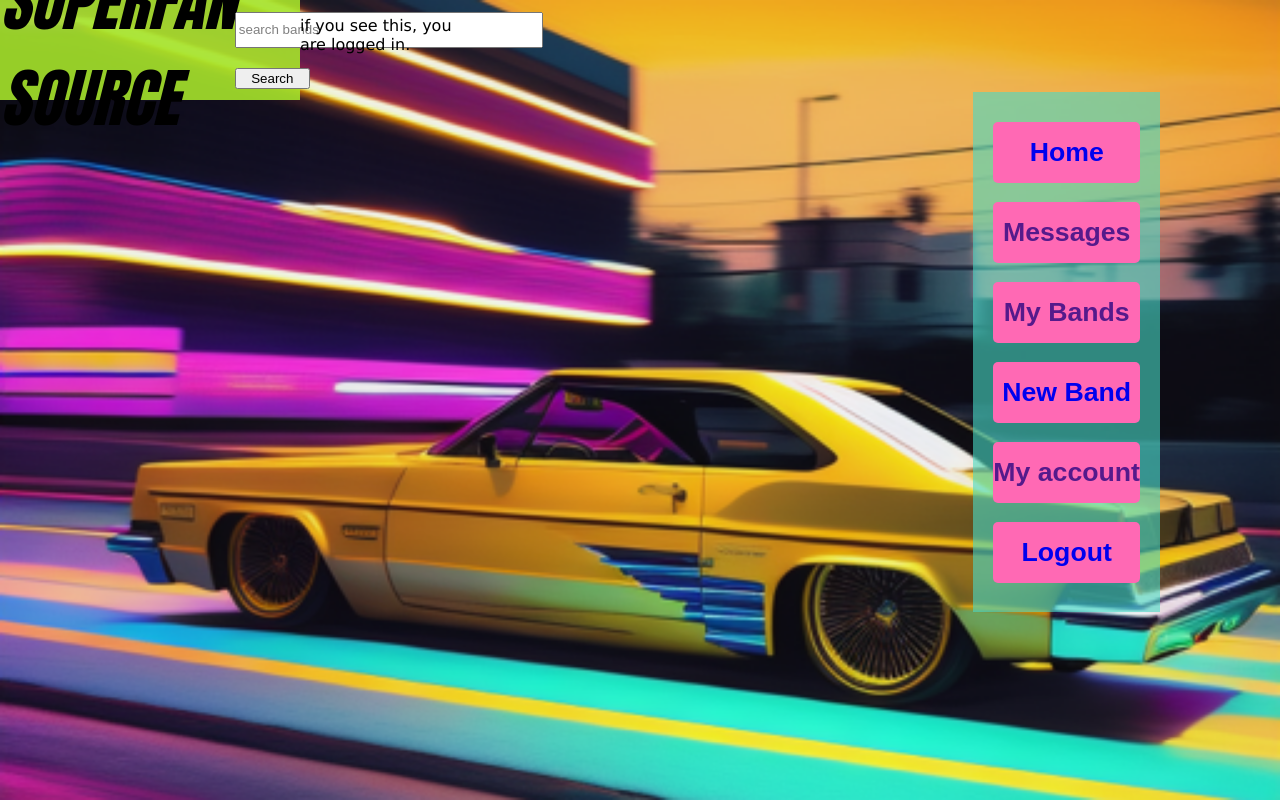
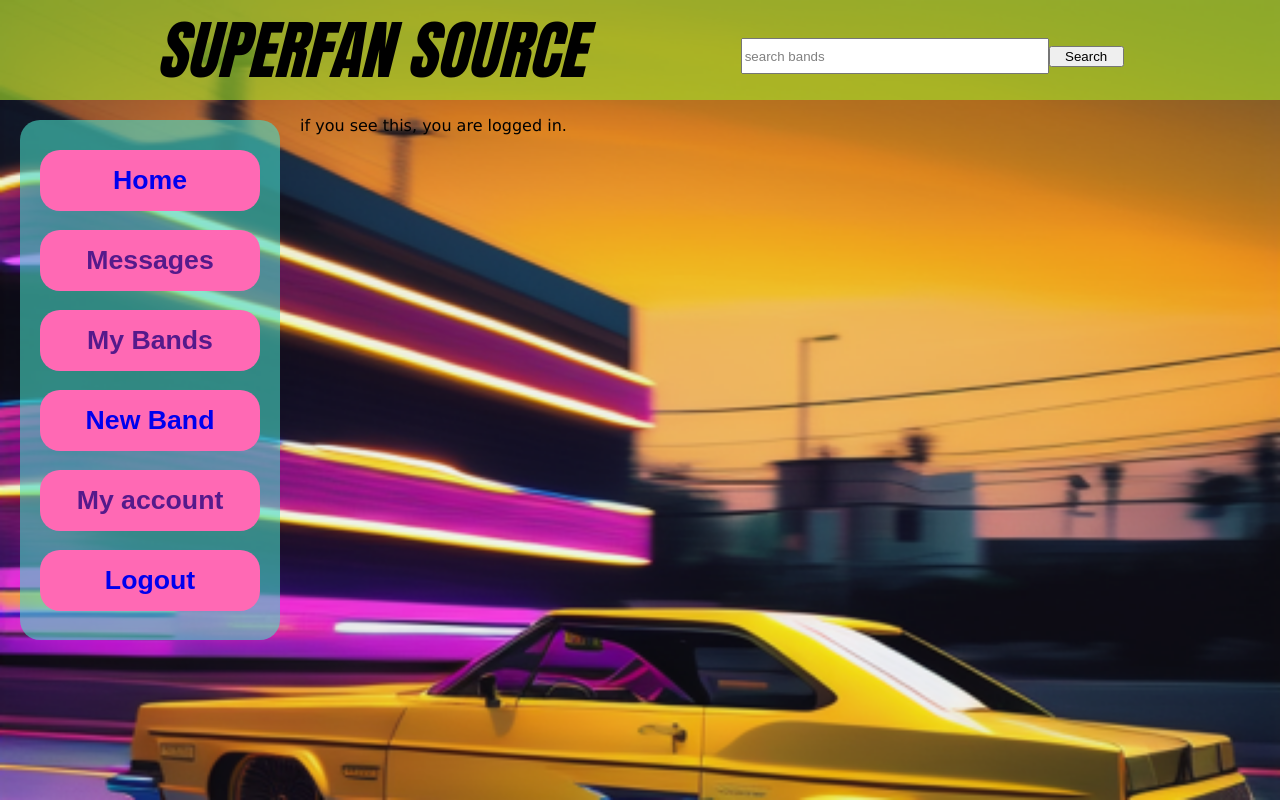
Before and after one commit to littsdj/superfan-source, a Vue app in the folder vue/: page / in a window 1280 px wide. Built offline with nearby package versions, Linux system fonts and the light colour scheme; sample sign-in values are in the browser's storage.

Commit message:
final push before 9/28/23 demo

```diff
--- a/vue/src/components/BandPage.vue
+++ b/vue/src/components/BandPage.vue
@@ -1,7 +1,7 @@
 <template>
-  <div>
+  <div id = "content">
     <div class="bandInfo">
-      <img
+      <img id="coverPhoto"
         src="../images/dancingJukeBox.gif"
         alt="Loading"
         v-show="isLoading"
@@ -107,8 +107,16 @@ export default {
   display: flex;
   flex-direction: column;
   align-items: center;
+
 }
 #uploadButton {
   width: 100px;
 }
+
+#coverPhoto {
+  width: 200px;
+}
+#content {
+  overflow-y: auto;
+}
 </style>
--- a/vue/src/components/TitleBar.vue
+++ b/vue/src/components/TitleBar.vue
@@ -49,7 +49,7 @@ export default {
     166,
     228,
     43,
-    0.9
+    0.6
   );
   justify-content: space-evenly;
   margin: 0;
--- a/vue/src/components/sidebar.vue
+++ b/vue/src/components/sidebar.vue
@@ -40,6 +40,7 @@ export default {};
   margin: 20px;
   justify-content: space-around;
   height: 60vh;
+  border-radius: 20px;
 }
 .navLink {
   padding-top: 15px;
@@ -50,7 +51,7 @@ export default {};
   font-family: fantasy;
   opacity: 1;
   background-color: rgb(255, 105, 180, 1);
-  border-radius: 5px;
+  border-radius: 20px;
   border-color: black;
 }
 .sidebar * {
--- a/vue/src/views/Home.vue
+++ b/vue/src/views/Home.vue
@@ -1,12 +1,13 @@
 <template>
   <div class="background"> <!-- background image is stored  -->
-        <title-bar/>
-        <div class="body">
-            <sidebar />
+        <title-bar class="header"/>
 
-            <p>if you see this, you are logged in.</p>
+        <sidebar class="sidebar"/>
+        <div class="content">
+          <p>if you see this, you are logged in.</p>
         </div>
-    </div>
+
+  </div>
 </template>
 
 <script>
@@ -23,15 +24,33 @@ export default {
   .background{
     background: url('../images/Yellow-lowrider.png');
     background-size: cover;
-    background-position: center;
-    min-height: 100vh;
+    background-position: cover;
+    position: fixed;
+    height:100vh;
+    width: 100vw;
+    display:grid;
+    grid-template-columns: 300px 1fr 100px;
+    grid-template-rows: 100px 1fr 50px ;
+    grid-template-areas: "header header header"
+                          "navigation content . "
+                          ". . .";
+    gap: 40xp
+  }
+  .header {
+    grid-area: header;
+  }
+  .sidebar {
+    grid-area: navigation;
+  }
+  .content {
+    grid-area: content;
   }
 
-  .body {
+  /* .body {
     display: grid;
     align-items: center;
     justify-content: center;
     grid-template-columns: 1fr 2fr 1fr;
     gap: 2px;
-  }
+  } */
 </style>
--- a/vue/src/views/Login.vue
+++ b/vue/src/views/Login.vue
@@ -121,7 +121,7 @@ export default {
     0.9
   ); /* Black background color with opacity */
   color: rgb(0, 0, 0); /* Hot pink text color */
-  border-radius: 10px;
+  border-radius: 20px;
   box-shadow: 0 0 10px rgba(0, 0, 0, 0.2);
   padding: 20px;
   max-width: 400px;
--- a/vue/src/views/Register.vue
+++ b/vue/src/views/Register.vue
@@ -1,6 +1,12 @@
 <template>
   <div id="register" class="text-center">
-    <div class="register-background"></div> <!-- Create a separate div for background -->
+    <div class="register-background"></div>
+
+    <!-- Create a separate div for background -->
+    <div>
+      <div class="headerBox">
+        <h1 id="header">SUPERFAN SOURCE</h1>
+      </div>
       <form @submit.prevent="register" class="register-box">
         <h1>Create Account</h1>
         <div role="alert" v-if="registrationErrors">
@@ -8,52 +14,74 @@
         </div>
         <div class="form-input-group">
           <label for="username">Username:</label>
-        <input type="text" id="username" v-model="user.username" required autofocus />
+          <input
+            type="text"
+            id="username"
+            v-model="user.username"
+            required
+            autofocus
+          />
         </div>
         <div class="form-input-group">
           <label for="password">Password:</label>
-        <input type="password" id="password" v-model="user.password" required />
+          <input
+            type="password"
+            id="password"
+            v-model="user.password"
+            required
+          />
         </div>
         <div class="form-input-group">
           <label for="confirmPassword">Confirm Password:</label>
-        <input type="password" id="confirmPassword" v-model="user.confirmPassword" required />
+          <input
+            type="password"
+            id="confirmPassword"
+            v-model="user.confirmPassword"
+            required
+          />
         </div>
         <button type="submit" class="register-button">Create Account</button>
-      <p><router-link :to="{ name: 'login' }">Already have an account? Log in.</router-link></p>
+        <p>
+          <router-link :to="{ name: 'login' }"
+            >Already have an account? Log in.</router-link
+          >
+        </p>
       </form>
+    </div>
   </div>
 </template>
 
 <script>
-import authService from '../services/AuthService';
+import authService from "../services/AuthService";
+
 
 export default {
-  name: 'register',
+  name: "register",
   data() {
     return {
       user: {
-        username: '',
-        password: '',
-        confirmPassword: '',
-        role: 'user',
+        username: "",
+        password: "",
+        confirmPassword: "",
+        role: "user",
       },
       registrationErrors: false,
-      registrationErrorMsg: 'There were problems registering this user.',
+      registrationErrorMsg: "There were problems registering this user.",
     };
   },
   methods: {
     register() {
       if (this.user.password != this.user.confirmPassword) {
         this.registrationErrors = true;
-        this.registrationErrorMsg = 'Password & Confirm Password do not match.';
+        this.registrationErrorMsg = "Password & Confirm Password do not match.";
       } else {
         authService
           .register(this.user)
           .then((response) => {
             if (response.status == 201) {
               this.$router.push({
-                path: '/login',
-                query: { registration: 'success' },
+                path: "/login",
+                query: { registration: "success" },
               });
             }
           })
@@ -61,21 +89,21 @@ export default {
             const response = error.response;
             this.registrationErrors = true;
             if (response.status === 400) {
-              this.registrationErrorMsg = 'Bad Request: Validation Errors';
+              this.registrationErrorMsg = "Bad Request: Validation Errors";
             }
           });
       }
     },
     clearErrors() {
       this.registrationErrors = false;
-      this.registrationErrorMsg = 'There were problems registering this user.';
+      this.registrationErrorMsg = "There were problems registering this user.";
     },
   },
 };
 </script>
 
 <style scoped>
-#register {
+.text-center {
   display: flex;
   flex-direction: column;
   align-items: center;
@@ -98,9 +126,9 @@ export default {
 }
 
 .register-box {
-  background-color: rgb(67, 235, 212); /* Black background color */
+  background-color: rgb(67, 235, 212, 0.8); /* Black background color */
   color: rgb(235, 39, 137); /* Hot pink text color */
-  border-radius: 10px;
+  border-radius: 20px;
   box-shadow: 0 0 10px rgba(0, 0, 0, 0.2);
   padding: 20px;
   max-width: 400px;
@@ -124,4 +152,19 @@ export default {
 label {
   margin-right: 1rem;
 }
+.headerBox{
+  border-radius: 20px;
+  background: rgb(
+    166,
+    228,
+    43,
+    0.6
+  );
+}
+
+#header{
+  font-family: Impact, Haettenschweiler, 'Arial Narrow Bold', sans-serif;
+  font-style: italic;
+  font-size: 50px;
+}
 </style>
```
Also changed, not shown: vue/src/views/appvueremovedTextHolder.txt. Lines whose indentation alone changed are shown as unchanged.
